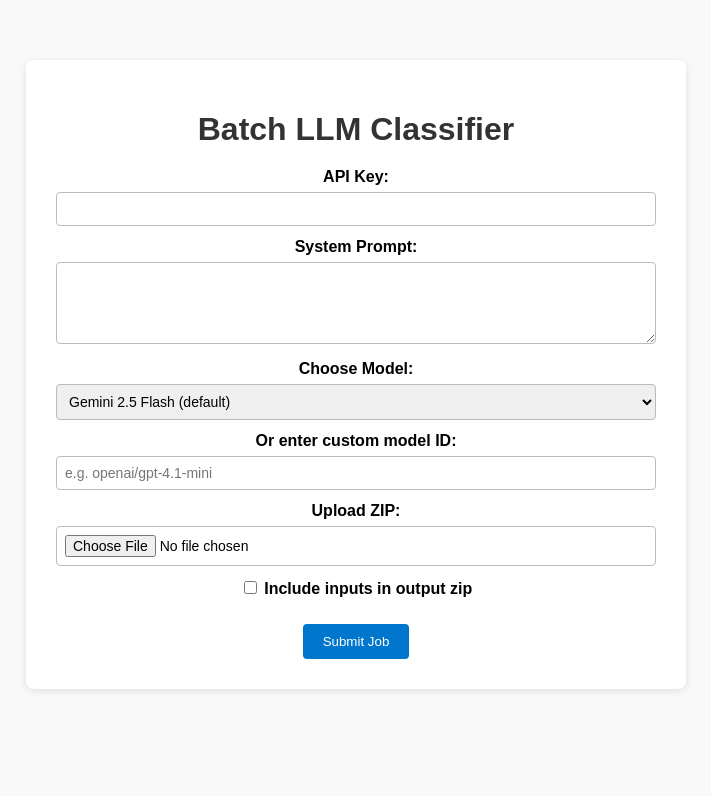
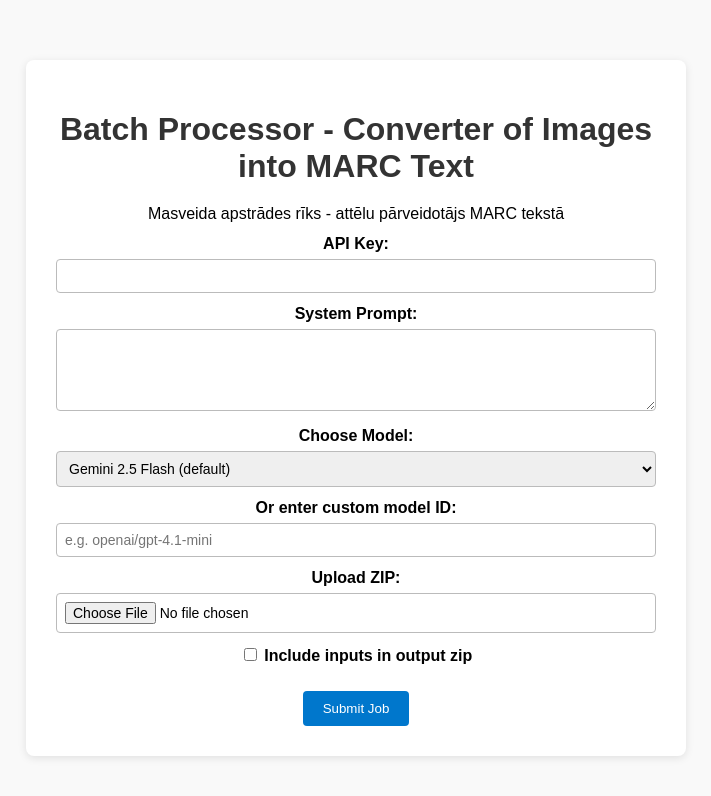
Before and after one commit to ValRCS/openrouter_batch_processor, a Flask app: page /marc in a window 1280 px wide. Shown: the top 796 px of the page, without its empty margins (284-995 px from the left). Before the commit the page ends 691 px from the top, so only its background shows below. Run offline with Flask 3, Linux system fonts and the light colour scheme.

Commit message:
fix: update header and description in marc.html for clarity

```diff
--- a/templates/marc.html
+++ b/templates/marc.html
@@ -5,7 +5,8 @@
   </head>
   <body>
     <div class="container">
-      <h1>Batch LLM Classifier</h1>
+      <h1>Batch Processor - Converter of Images into MARC Text</h1>
+      <p>Masveida apstrādes rīks - attēlu pārveidotājs MARC tekstā</p>
       <form method="post" enctype="multipart/form-data">
         <label>API Key:</label>
         <input type="text" name="api_key" required>
```
